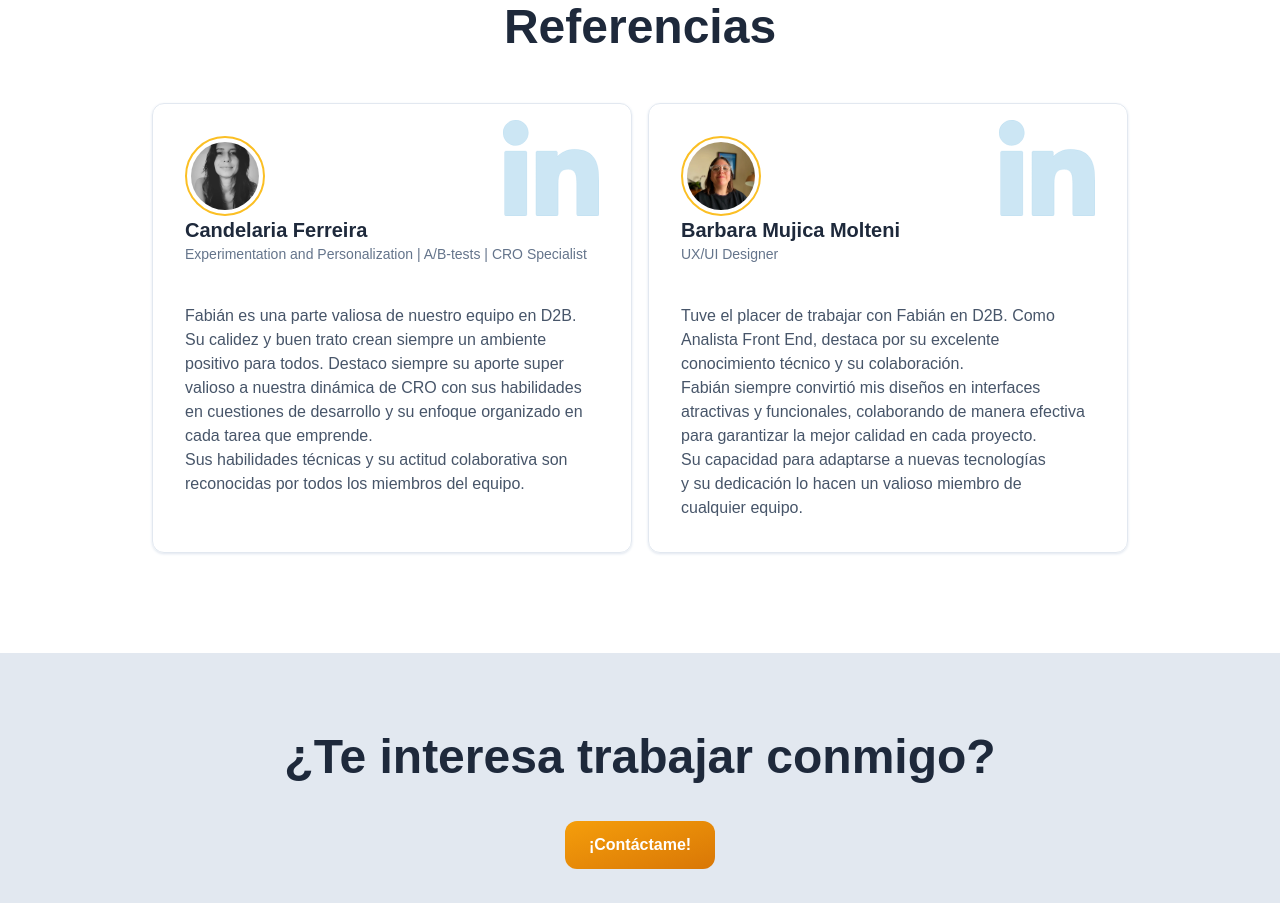
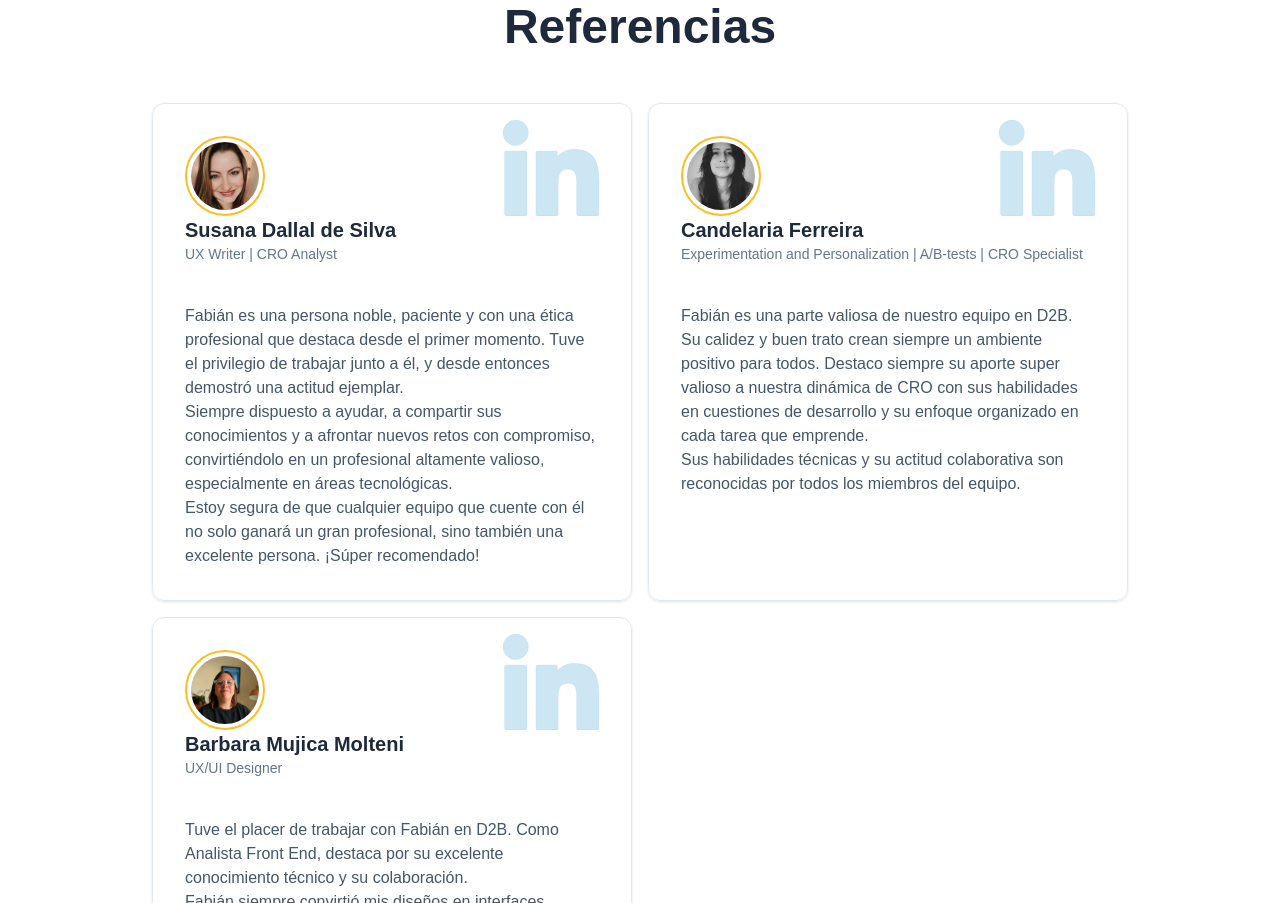
Before and after one commit to FabianMorag/fabian-morag-portfolio, an Astro site: page / in a window 1280 px wide. Shown: the part 2059-2962 px from the top of the page. Built offline with nearby package versions, Linux system fonts and the light colour scheme; Astro itself is replaced by a stand-in of ours; what tailwindcss-animated would draw is missing.

Commit message:
susana reference

```diff
--- a/src/contants/references.js
+++ b/src/contants/references.js
@@ -1,4 +1,10 @@
 export const REFERENCES = [
+  {
+    name: 'Susana Dallal de Silva',
+    image: '/susana-dallal.webp',
+    role: 'UX Writer | CRO Analyst',
+    rec: 'Fabián es una persona noble, paciente y con una ética profesional que destaca desde el primer momento. Tuve el privilegio de trabajar junto a él, y desde entonces demostró una actitud ejemplar.\nSiempre dispuesto a ayudar, a compartir sus conocimientos y a afrontar nuevos retos con compromiso, convirtiéndolo en un profesional altamente valioso, especialmente en áreas tecnológicas.\nEstoy segura de que cualquier equipo que cuente con él no solo ganará un gran profesional, sino también una excelente persona. ¡Súper recomendado!'
+  },
   {
     name: 'Candelaria Ferreira',
     image: '/candelaria-ferreira.webp',
```
Also changed, not shown: public/susana-dallal.webp (added).
